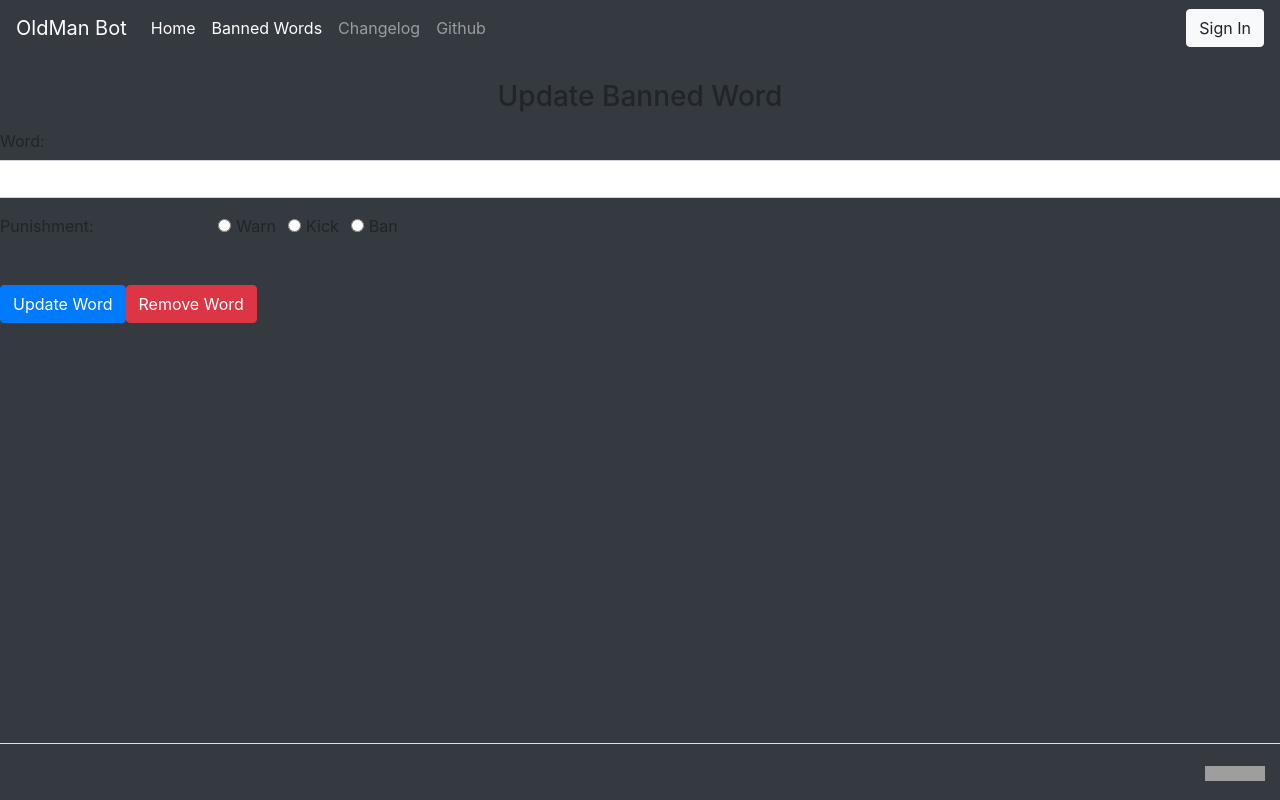
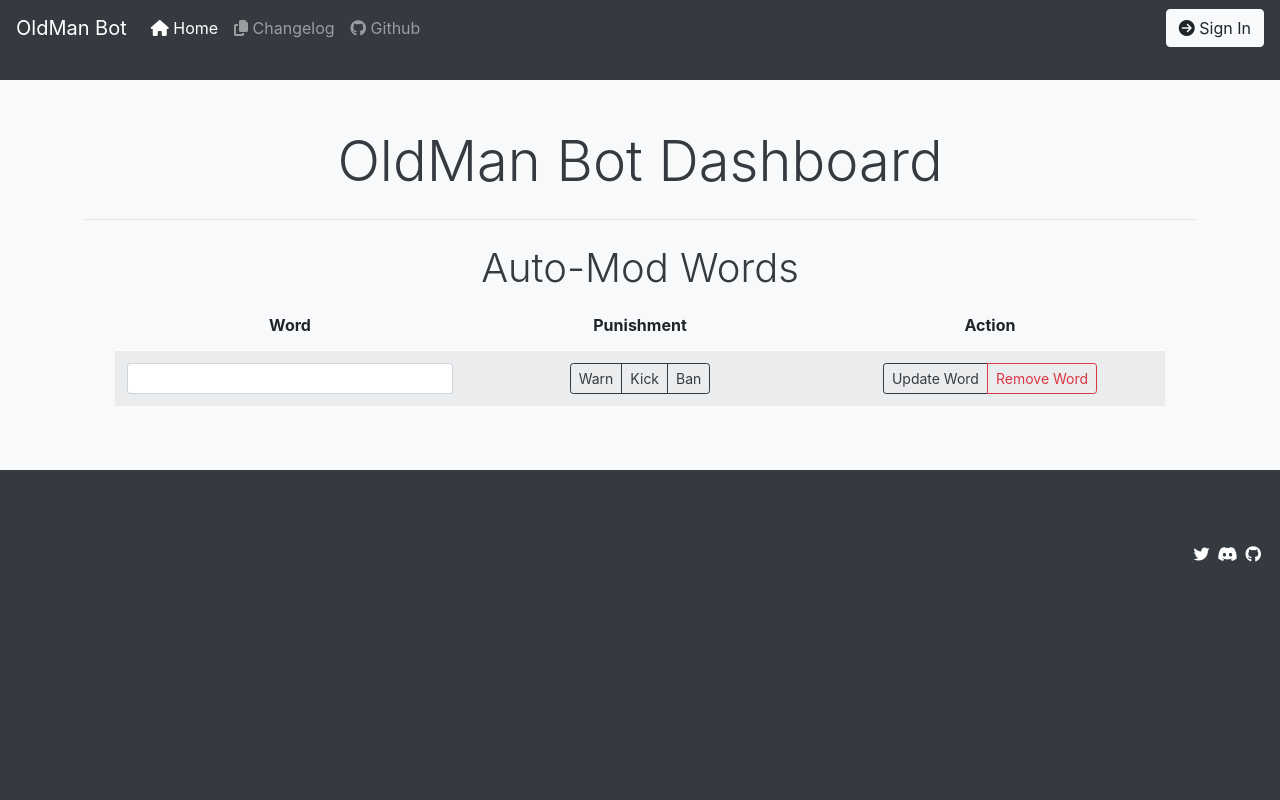
Before and after one commit to AmrikSD/oldman-website, a React (Create React App) app: page /BannedWords/Edit/1 in a window 1280 px wide. Built offline with nearby package versions, Linux system fonts and the light colour scheme; no server answers; grey boxes are pictures that could not be loaded.

Commit message:
Styled fully

```diff
--- a/package.json
+++ b/package.json
@@ -15,6 +15,7 @@
     "bootstrap": "^4.4.1",
     "chart.js": "^2.9.3",
     "font-awesome": "^4.7.0",
+    "fontawesome": "^5.6.3",
     "jquery": "^3.5.1",
     "react": "^16.13.1",
     "react-chartjs-2": "^2.9.0",
--- a/public/index.html
+++ b/public/index.html
@@ -1,5 +1,6 @@
 <!DOCTYPE html>
 <html lang="en" class="h-100">
+<meta name="viewport" content="width=device-width, initial-scale=1, shrink-to-fit=no">
     <head>
     <meta charset="utf-8" />
     <link rel="icon" href="%PUBLIC_URL%/favicon.ico" />
@@ -13,8 +14,11 @@
    <link rel="manifest" href="%PUBLIC_URL%/manifest.json" />
    <title>Old Man Bot</title>
   </head>
-  <body class="d-flex flex-column h-100 bg-dark" style="min-height: 50vh">
+  <body class="d-flex flex-column h-100 bg-dark">
     <noscript>You need to enable JavaScript to run this app.</noscript>
     <div id="root"></div>
+      </script>
+  <script src="https://kit.fontawesome.com/b00de040c4.js" crossorigin="anonymous">
+  </script>
  </body>
 </html>
--- a/src/App.js
+++ b/src/App.js
@@ -19,8 +19,6 @@ import Index from "./components/Index.component";
 class App extends Component {
 
 	render() {
-
-
 		return (
 			<Router>
 				<div class="d-flex flex-column h-100 bg-dark">
@@ -33,21 +31,18 @@ class App extends Component {
 						<div id="my-nav" class="collapse navbar-collapse">
 							<ul class="navbar-nav mr-auto">
 								<li class="nav-item ">
-									<a class="nav-link active" href="/">Home<span class="sr-only"></span></a>
+									<a class="nav-link active" href="/"><i class="fas fa-home"></i>  Home<span class="sr-only"></span></a>
 								</li>
 								<li class="nav-item">
-									<a class="nav-link active" href="/BannedWords">Banned Words<span class="sr-only"></span></a>
-								</li>
-								<li class="nav-item">
-									<a class="nav-link" href="https://github.com/AmrikSD/OldManBot/commits/master">Changelog<span class="sr-only"></span></a>
+									<a class="nav-link" href="https://github.com/AmrikSD/OldManBot/commits/master"><i class="fas fa-copy"></i>  Changelog<span class="sr-only"></span></a>
 								</li>
 								<li class="nav-item ">
-									<a class="nav-link" href="https://github.com/AmrikSD/OldManBot">Github<span class="sr-only"></span></a>
+									<a class="nav-link" href="https://github.com/AmrikSD/OldManBot"><i class="fab fa-github"></i>  Github<span class="sr-only"></span></a>
 								</li>
 							</ul>
 							<ul class="navbar-nav ml-auto">
 								<li class="nav-item">
-									<a href="dashboard.html" class="btn btn-light" type="button">Sign In</a>
+									<a class="btn btn-light" type="button"><i class="fas fa-arrow-circle-right"></i>  Sign In</a>
 								</li>
 							</ul>
 						</div>
@@ -62,18 +57,16 @@ class App extends Component {
 					<Route path="/BannedWords/Create" component={CreateWord} />
 					</Switch>
 			</div>
-				  <footer class="footer mt-auto py-3 border-top" style={{left:"0",bottom:"0",position:"fixed", width:"100%"}}>
-    <div class="container-fluid text-right">
-      <a href="#"><img
-          src="https://external-content.duckduckgo.com/iu/?u=https%3A%2F%2Fsonicrunway.herokuapp.com%2Fimg%2Ficons%2Ftwitter-logo-white-transparent.png&f=1&nofb=1"
-          style={{width: "20px", height:"auto"}}/></a>
-      <a href="#"><img
-          src="https://external-content.duckduckgo.com/iu/?u=http%3A%2F%2Fwww.bacterialtakeover.com%2Fwp-content%2Fuploads%2F2018%2F05%2Fdiscord-icon-white.png&f=1&nofb=1"
-          style={{width: "20px", height:"auto"}}/></a>
-      <a href="#"><img src="https://www.iconsdb.com/icons/preview/white/github-11-xxl.png"
-          style={{width: "20px", height:"auto"}}/></a>
+
+			  <footer class="footer mt-auto py-3">
+    <div class="container-fluid text-right align-middle">
+      <a href="#"><i style={{color: "white"}} class="fab fa-twitter px-1"></i></a>
+      <a href="#"><i style={{color: "white"}} class="fab fa-discord px-1"></i></a>
+      <a href="#"><i style={{color: "white"}} class="fab fa-github px-1"></i></a>
     </div>
   </footer>
+
+
 			</Router>
 		)
 	}
--- a/src/components/BannedWordsList.component.js
+++ b/src/components/BannedWordsList.component.js
@@ -40,34 +40,45 @@ export default class BannedWordList extends Component {
 
 		return (
 
-			<main style={{minHeight:"500hv"}} role="main" class="flex-shrink-0">
-				<div class="jumbotron jumbotron-fluid text-center">
+			<main role="main" class="flex-shrink-0">
+    <div class="bg-light p-5">
+      <div class="container text-center text-dark">
+        <div>
           <h1 class="display-4">OldMan Bot Dashboard</h1>
-				</div>
-				<br />
-				<h1 class="text-light text-center">Auto-Mod Words</h1>
+          <hr class="my-4" />
+          <div class="">
+            <div class="container text-center text-dark">
+              <h1 class="text-dark text-center font-weight-light">Auto-Mod Words</h1>
+              <div class="col-auto mx-auto">
 
-				<div class="col-auto mx-auto text-center" style={{width: "70%"}}>
-					<table className="table table-light table-striped" style={{ marginTop: 20 }} >
+                <table class="table bg-light table-light table-striped">
                   <thead>
                     <tr>
-								<th style={{width:"33%"}}>Word</th>
-								<th style={{width:"33%"}}>Punishment</th>
-								<th style={{width:"33%"}}>Action</th>
+                      <th style={{width: "33%"}}>Word</th>
+                      <th style={{width: "33%"}}>Punishment</th>
+                      <th style={{width: "33%"}}>Action</th>
                     </tr>
                   </thead>
                   <tbody>
 			{ this.bannedWordsList() }
                   </tbody>
                 </table>
-
 			<Link to="/BannedWords/Create/">
-					<button type="button" class="btn btn-light btn-lg btn-block">
-						Add Words
-					</button>
+                	<button class="btn btn-outline-dark btn-lg btn-block" type="button">Add Words</button>
 			</Link>
               </div>
+            </div>
+          </div>
+        </div>
+      </div>
+    </div>
+
+
+
   </main>
+
+
+
 		)
 	    }
 }
--- a/src/components/CreateWord.component.js
+++ b/src/components/CreateWord.component.js
@@ -58,58 +58,68 @@ export default class CreateWord extends Component{
 
 	render(){
 		return(
-			<div style={{marginTop: 10}}>
-				<h3>Add Banned Word</h3>
-				<form onSubmit={this.onSubmit}>
-					<div className="form-group">
-						<label>Word:  </label>
-						<input
-							type="text"
-							className="form-control"
-							value={this.state.word}
-							onChange={this.onChangeWord}
-						/>
-					</div>
-					<div className="form-group">
-						<div className="form-check form-check-inline">
-							<input className="form-check-input"
-								type="radio"
-								name="punishmentOptions"
-								id="punishWarn"
-								value="Warn"
-								checked={this.state.punishment==='Warn'}
-								onChange={this.onChangePunishment}
-							/>
-							<label className="form-check-label">Warn</label>
-						</div>
-						<div className="form-check form-check-inline">
-							<input className="form-check-input"
-								type="radio"
-								name="punishmentOptions"
-								id="punishKick"
-								value="Kick"
-								checked={this.state.punishment==='Kick'}
-								onChange={this.onChangePunishment}
-							/>
-							<label className="form-check-label">Kick</label>
-						</div>
-						<div className="form-check form-check-inline">
-							<input className="form-check-input"
-								type="radio"
-								name="punishmentOptions"
-								id="punishBan"
-								value="Ban"
-								checked={this.state.punishment==='Ban'}
-								onChange={this.onChangePunishment}
-							/>
-							<label className="form-check-label">Ban</label>
-						</div>
-					</div>
+  <main role="main" class="flex-shrink-0">
+    <div class="bg-light p-5">
+      <div class="container text-center text-dark">
+        <div>
+          <h1 class="display-4">OldMan Bot Dashboard</h1>
+          <hr class="my-4" />
+          <div class="">
+            <div class="container text-center text-dark">
+              <h1 class="text-dark text-center font-weight-light">Auto-Mod Words</h1>
+              <div class="col-auto mx-auto">
+                <form onSubmit={this.onSubmit}>
+                  <table class="table bg-light table-light table-striped">
+                    <thead>
+                      <tr>
+                        <th style={{width: "33%"}}>Word</th>
+                        <th style={{width: "33%"}}>Punishment</th>
+                        <th style={{width: "33%"}}>Action</th>
+                      </tr>
+                    </thead>
+                    <tbody>
+                      <tr>
+                        <td scope="row">
+                          <input class="form-control form-control-sm" id="inputWordText" type="text"
+                            value={this.state.word} onChange={this.onChangeWord} />
+                        </td>
+
+                        <td>
+                          <div class="btn-group btn-group-toggle" data-toggle="button">
+                            <label class="btn btn-outline-dark btn-sm" >
+                              <input className="form-check-input" type="radio" name="punishmentOptions" id="punishWarn"
+                                value="Warn" checked={this.state.punishment==='Warn' }
+                                onChange={this.onChangePunishment} /> Warn
+                            </label>
+                            <label class="btn btn-outline-dark btn-sm" >
+                              <input className="form-check-input" type="radio" name="punishmentOptions" id="punishKick"
+                                value="Kick" checked={this.state.punishment==='Kick' }
+                                onChange={this.onChangePunishment} /> Kick
+                            </label>
+                            <label class="btn btn-outline-dark btn-sm" >
+                              <input className="form-check-input" type="radio" name="punishmentOptions" id="punishBan"
+                                value="Ban" checked={this.state.punishment==='Ban' }
+                                onChange={this.onChangePunishment} /> Ban
+                            </label>
+                          </div>
+                        </td>
+
+                        <td>
 				<div className="form-group">
-					<input type="submit" value="Create Banned Word" className="btn btn-primary"/>
+					<input type="submit" value="Create Banned Word" class="btn btn-outline-dark btn-sm"/>
 				</div>
-			</form>
-			</div>
+                          </td>
+                      </tr>
+                    </tbody>
+                  </table>
+                </form>
+              </div>
+            </div>
+          </div>
+        </div>
+      </div>
+</div>
+  </main>
 		);
 	}
 
--- a/src/components/EditWord.component.js
+++ b/src/components/EditWord.component.js
@@ -85,67 +85,73 @@ export default class EditBannedWordst extends Component {
 
 
 		return (
+
+  <main role="main" class="flex-shrink-0">
+    <div class="bg-light p-5">
+      <div class="container text-center text-dark">
         <div>
-				<h3 align="center">Update Banned Word</h3>
+          <h1 class="display-4">OldMan Bot Dashboard</h1>
+          <hr class="my-4" />
+          <div class="">
+            <div class="container text-center text-dark">
+              <h1 class="text-dark text-center font-weight-light">Auto-Mod Words</h1>
+              <div class="col-auto mx-auto">
                 <form onSubmit={this.onSubmit}>
-                    			<div className="form-group">
-						<div class="form-group row">
-                        			<label for="inputWordText" class="col-sm-2 col-form-label">Word: </label>
-                        			<input  class="form-control" id="inputWordText" type="text"
-                                			className="form-control"
-                                			value={this.state.word}
-                                			onChange={this.onChangeWord}
-                               			/>
+                  <table class="table bg-light table-light table-striped">
+                    <thead>
+                      <tr>
+                        <th style={{width: "33%"}}>Word</th>
+                        <th style={{width: "33%"}}>Punishment</th>
+                        <th style={{width: "33%"}}>Action</th>
+                      </tr>
+                    </thead>
+                    <tbody>
+                      <tr>
+                        <td scope="row">
+                          <input class="form-control form-control-sm" id="inputWordText" type="text"
+                            value={this.state.word} onChange={this.onChangeWord} />
+                        </td>
+
+                        <td>
+                          <div class="btn-group btn-group-toggle" data-toggle="button">
+                            <label class="btn btn-outline-dark btn-sm" >
+                              <input className="form-check-input" type="radio" name="punishmentOptions" id="punishWarn"
+                                value="Warn" checked={this.state.punishment==='Warn' }
+                                onChange={this.onChangePunishment} /> Warn
+                            </label>
+                            <label class="btn btn-outline-dark btn-sm" >
+                              <input className="form-check-input" type="radio" name="punishmentOptions" id="punishKick"
+                                value="Kick" checked={this.state.punishment==='Kick' }
+                                onChange={this.onChangePunishment} /> Kick
+                            </label>
+                            <label class="btn btn-outline-dark btn-sm" >
+                              <input className="form-check-input" type="radio" name="punishmentOptions" id="punishBan"
+                                value="Ban" checked={this.state.punishment==='Ban' }
+                                onChange={this.onChangePunishment} /> Ban
+                            </label>
                           </div>
+                        </td>
+
+                        <td>
+                            <div class="btn-group">
+                              <input type="submit" value="Update Word" class="btn btn-outline-dark btn-sm" />
+                              <input type="button" value="Remove Word" class="btn btn-outline-danger btn-sm"
+                                onClick={this.onDelete} />
                             </div>
-                   			<div className="form-group">
-						<div class="row">
-						<legend class="col-form-label col-sm-2 pt-0">Punishment: </legend>
-						<div class="col-sm-10">
-                        			<div className="form-check form-check-inline">
-                           	 			<input  className="form-check-input"
-                                    				type="radio"
-                                    				name="punishmentOptions"
-                                    				id="punishWarn"
-                                    				value="Warn"
-                                    				checked={this.state.punishment==='Warn'}
-                                    				onChange={this.onChangePunishment}
-                                    			/>
-                            				<label className="form-check-label">Warn</label>
-                        			</div>
-                        			<div className="form-check form-check-inline">
-                            				<input  className="form-check-input"
-                                    				type="radio"
-                                    				name="punishmentOptions"
-                                    				id="punishKick"
-                                    				value="Kick"
-                                    				checked={this.state.punishment==='Kick'}
-                                    				onChange={this.onChangePunishment}
-                                    			/>
-                            				<label className="form-check-label">Kick</label>
-                        			</div>
-                        			<div className="form-check form-check-inline">
-                            				<input  className="form-check-input"
-                                    				type="radio"
-                                    				name="punishmentOptions"
-                                    				id="punishBan"
-                                    				value="Ban"
-                                    				checked={this.state.punishment==='Ban'}
-                                    				onChange={this.onChangePunishment}
-                                    			/>
-                            				<label className="form-check-label">Ban</label>
+                          </td>
+                      </tr>
+                    </tbody>
+                  </table>
+                </form>
               </div>
             </div>
           </div>
         </div>
-					<br />
-					<div className="form-group">
-                        			<input type="submit" value="Update Word" className="btn btn-primary" />
-						<input type="submit" value="Remove Word" className="btn btn-danger" onClick={this.onDelete}/>
       </div>
-                		</form>
 </div>
+  </main>
 		)
+
 	}
 
 }
--- a/src/components/Index.component.js
+++ b/src/components/Index.component.js
@@ -7,40 +7,49 @@ export default class Index extends Component {
 	render() {
 
 		return (
-  <main role="main" class="flex-shrink-0">
-    <div class="jumbotron jumbotron-fluid text-center">
-      <h1 class="display-4">Welcome to OldMan Bot <small class="text-muted">v.1.3</small></h1>
-      <hr class="my-4"/>
+		<main role="main" class="flex-shrink-0">
+
+    <div class="bg-light p-5">
+      <div class="container text-center text-dark p-5">
+        <div class="p-5">
+      <h1 class="display-4">Welcome to OldMan Bot <small class=" text-muted">v.1.3</small></h1>
+      <hr class="my-4" />
       <div class="btn-group">
         <a href="dashboard.html" type="button" class="btn btn-outline-dark btn-lg">
-          Add to Discord!
-        </a>
+          <i class="fab fa-discord"></i>     Add to Discord!</a>
       </div>
     </div>
-    <div class="container">
-      <p class="text-light text-center">
-        A Barebones Discord Bot 🤖
-        To get started, go into the "res" folder, then, rename the "configExample.JSON" to "config.JSON" and fill in all
-        of the data using your favorite text editor Atom(TM).
+    </div>
+    </div>
 
-        Using your command prompt or terminal navigate to where you saved the .jar and start the program.
-        In windows, this will look something like "java -jar OldManBot.jar"
+    <div class="p-5">
+      <div class="container text-center text-light">
+        <div>
+          <h1 class="display-4">Custom Auto-Mod Feature</h1>
+          <p>Set up OldMan bot’s Automated Actions to moderate your Discord Server! No need for any more manual warnings or punishments, just let OldMan Bot handle it for you!</p>
+        </div>
+        <div class="p-2">
+          <img class="img-fluid rounded-lg" style={{width:"33em"}} src="https://i.imgur.com/UnR7xsa.png"></img>
+        </div>
+        <br />
+      </div>
+    </div>
 
-        Commands
-        !Help - Gives some usage instructions for the other commands
-        !Roll - Rolls one or more dice
-        !Weather - Gives some information about the current weather of a given city
-        Requirements
-        Java 1.8
-        Useful Links
-        To get the keys for the config,JSON
-        https://discordapp.com/developers/applications/ - for the Discord side
-        https://apps.twitter.com/ - for the Twitter side (Optional)
-        https://www.openweathermap.org - For weather lookup.
-      </p>
+    <div class="bg-light p-5">
+      <div class="container text-center text-dark">
+        <div>
+          <h1 class="display-4">Weather Updates</h1>
+          <p>Want to check the weather? With the !we/weather command OldMan bot can provide various information on the weather of any desired location!</p>
+        </div>
+        <div class="p-2">
+          <img class="img-fluid rounded-lg" src="https://i.imgur.com/J0MxZbY.png"></img>
+        </div>
+        <br />
+      </div>
     </div>
+
+
   </main>
-
-			)
+		)
 	    }
 }
```
Also changed, not shown: 2 other files (tests, documents, lock files or other folders). Lines whose indentation alone changed are shown as unchanged.
